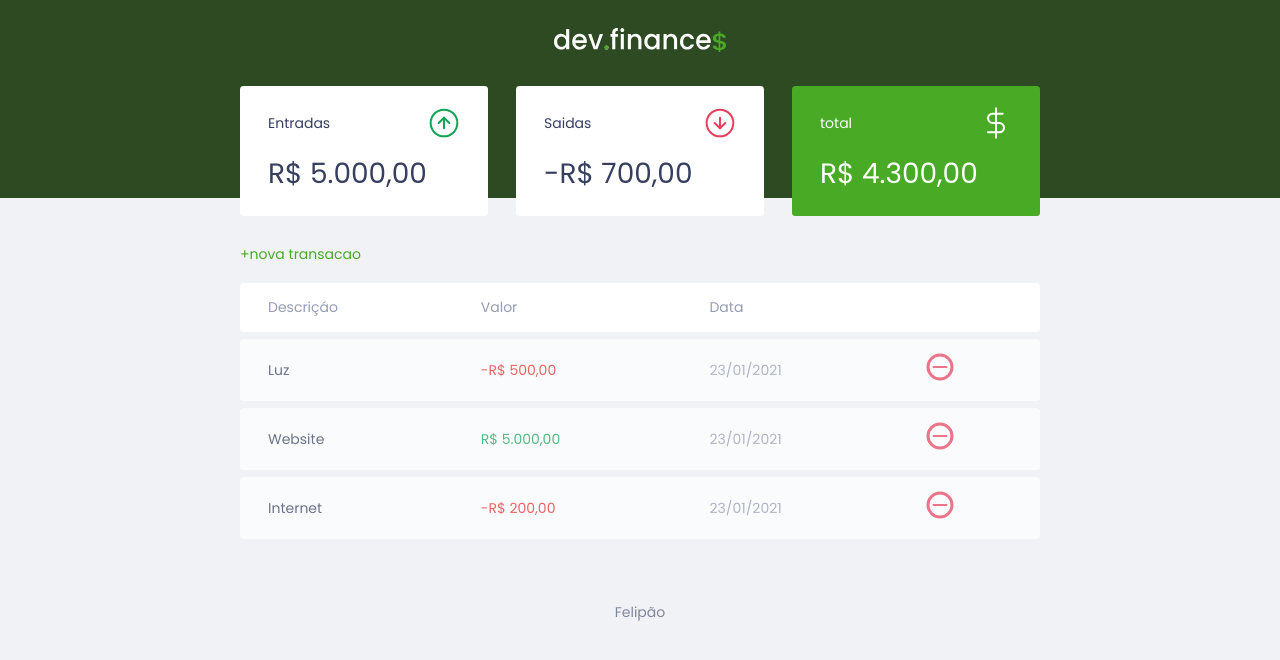
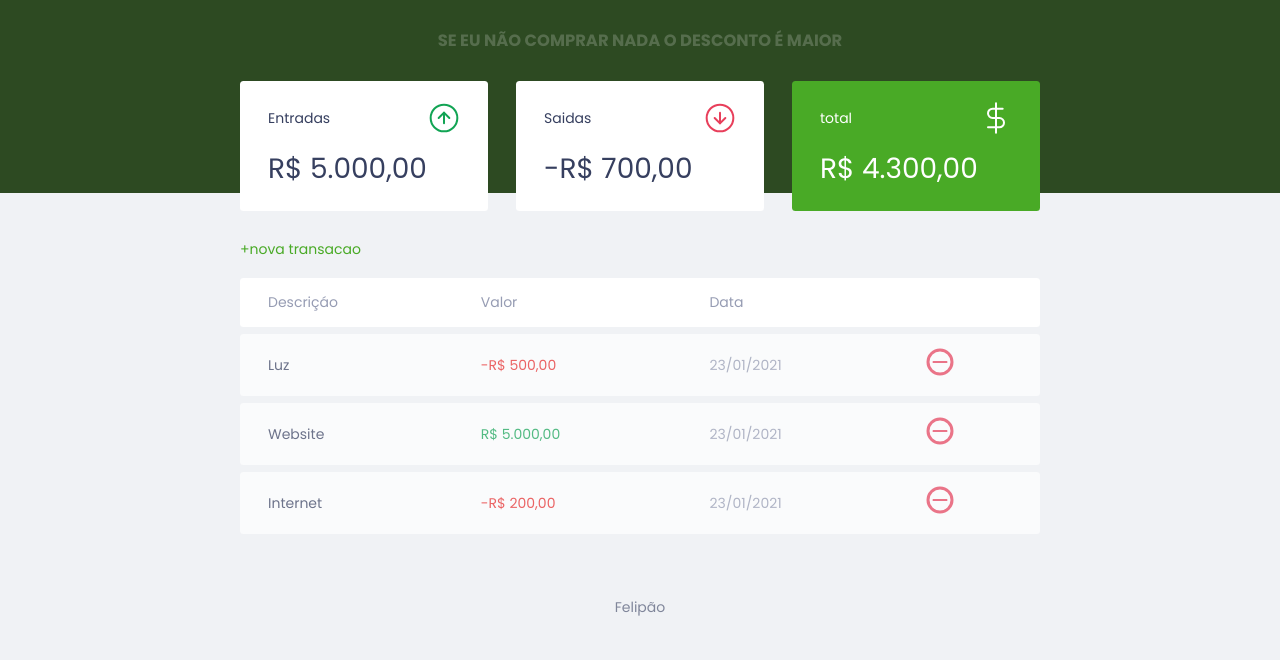
Before and after one commit to Tiodevs/Financial_Control, a plain HTML site: page index.html in a window 1280 px wide. Drawn offline with Linux system fonts and the light colour scheme.

Commit message:
Update index.html

```diff
--- a/index.html
+++ b/index.html
@@ -18,7 +18,7 @@
 <body>
 
     <header>
-        <img src="./logo.svg" alt="Logo Dev Finace">
+       <h3>SE EU NÃO COMPRAR NADA O DESCONTO É MAIOR</h1>
     </header>
 
     <main class="container">
```
